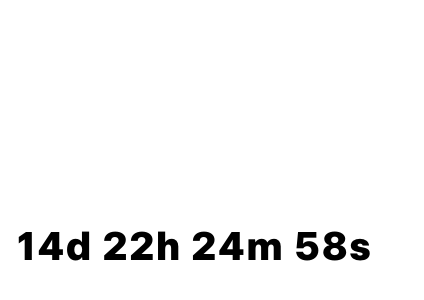
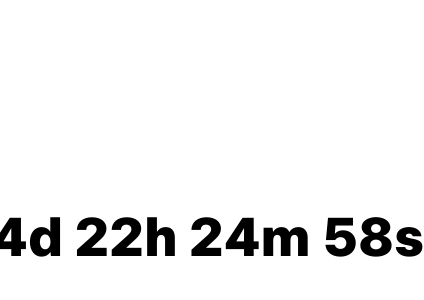
Before and after one commit to abstractcows/abstractcows, a plain HTML site: page index.html in a window 390 px wide. Shown: the part 186-486 px from the top of the page, 424 px wide, since content can reach past the window. Drawn offline with Linux system fonts and the light colour scheme.

Commit message:
Update index.html

```diff
--- a/index.html
+++ b/index.html
@@ -25,31 +25,27 @@
             justify-content: center;
             align-items: center;
             text-align: center;
-            overflow: hidden;  /* To prevent any scrollbars */
+            overflow: hidden;  /* Prevent scrollbars */
         }
 
         /* Style the countdown container */
         #countdown {
-            font-size: 5em;  /* Default large font size */
+            font-size: 10vw;  /* Dynamic font size based on viewport width */
             font-weight: bold;
-            letter-spacing: 2px;  /* Adjusted letter-spacing */
+            letter-spacing: 1px;  /* Adjusted letter-spacing */
+            white-space: nowrap;  /* Prevents wrapping of text */
         }
 
-        /* Responsive font size for smaller screens (like mobile) */
+        /* Responsive design for smaller screens */
         @media (max-width: 600px) {
             #countdown {
-                font-size: 3em;  /* Smaller font size on mobile */
+                font-size: 12vw;  /* Make the font slightly larger on small screens */
             }
         }
 
-        /* Responsive adjustments */
         @media (max-width: 480px) {
-            body {
-                padding: 10px;
-            }
-
             #countdown {
-                font-size: 2.5em;  /* Even smaller font size for small screens */
+                font-size: 14vw;  /* Even larger on very small screens */
             }
         }
     </style>
```
